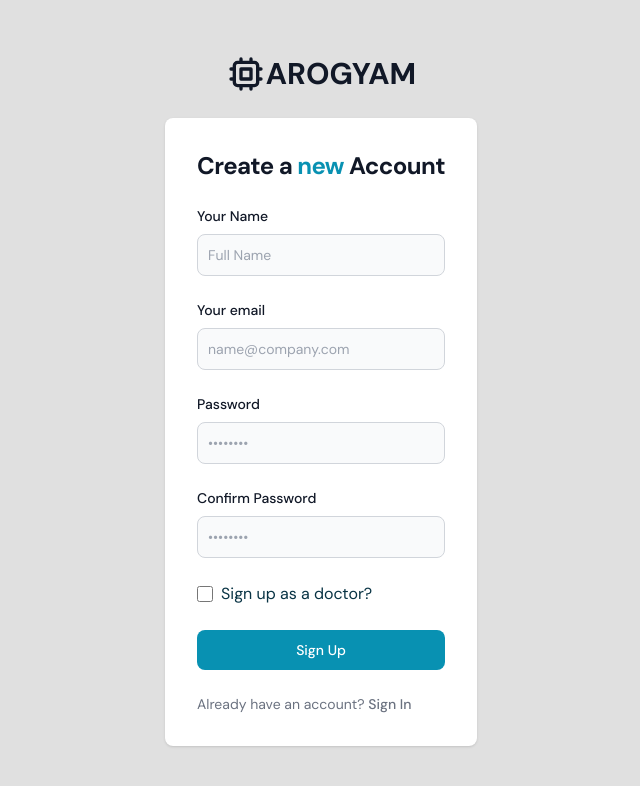
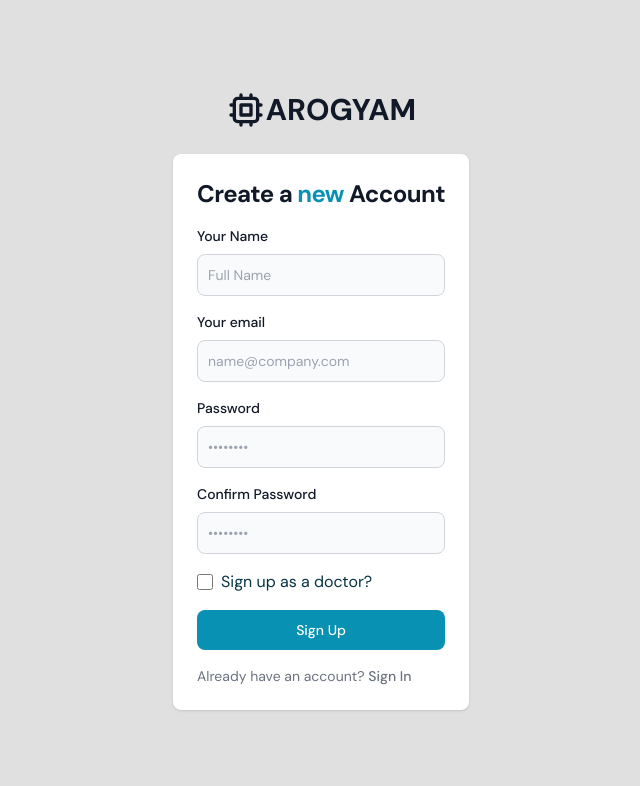
Before and after one commit to AnKoderYadav/Arogyam, a Next.js app: page /register in a window 1280 px wide. Shown: the top 786 px of the page, without its empty margins (319-959 px from the left). Built offline with nearby package versions, Linux system fonts and the light colour scheme; a web font is replaced by a local one.

Commit message:
Update register.js

```diff
--- a/src/pages/register.js
+++ b/src/pages/register.js
@@ -83,12 +83,12 @@ const Register = () => {
             AROGYAM
           </a>
           <div className="w-full bg-white rounded-lg shadow dark:border md:mt-0 sm:max-w-md xl:p-0 dark:bg-gray-800 dark:border-gray-700">
-            <div className="p-6 space-y-4 md:space-y-6 sm:p-8">
+            <div className="p-4 space-y-2 md:space-y-4 sm:p-6">
               <h1 className="text-xl font-bold leading-tight tracking-tight text-gray-900 md:text-2xl dark:text-white">
                 Create a <span className="text-cyan-600">new</span> Account
               </h1>
               <form
-                className="space-y-4 md:space-y-6"
+                className="space-y-3 md:space-y-4"
                 action=""
                 onSubmit={formik.handleSubmit}
               >
```
